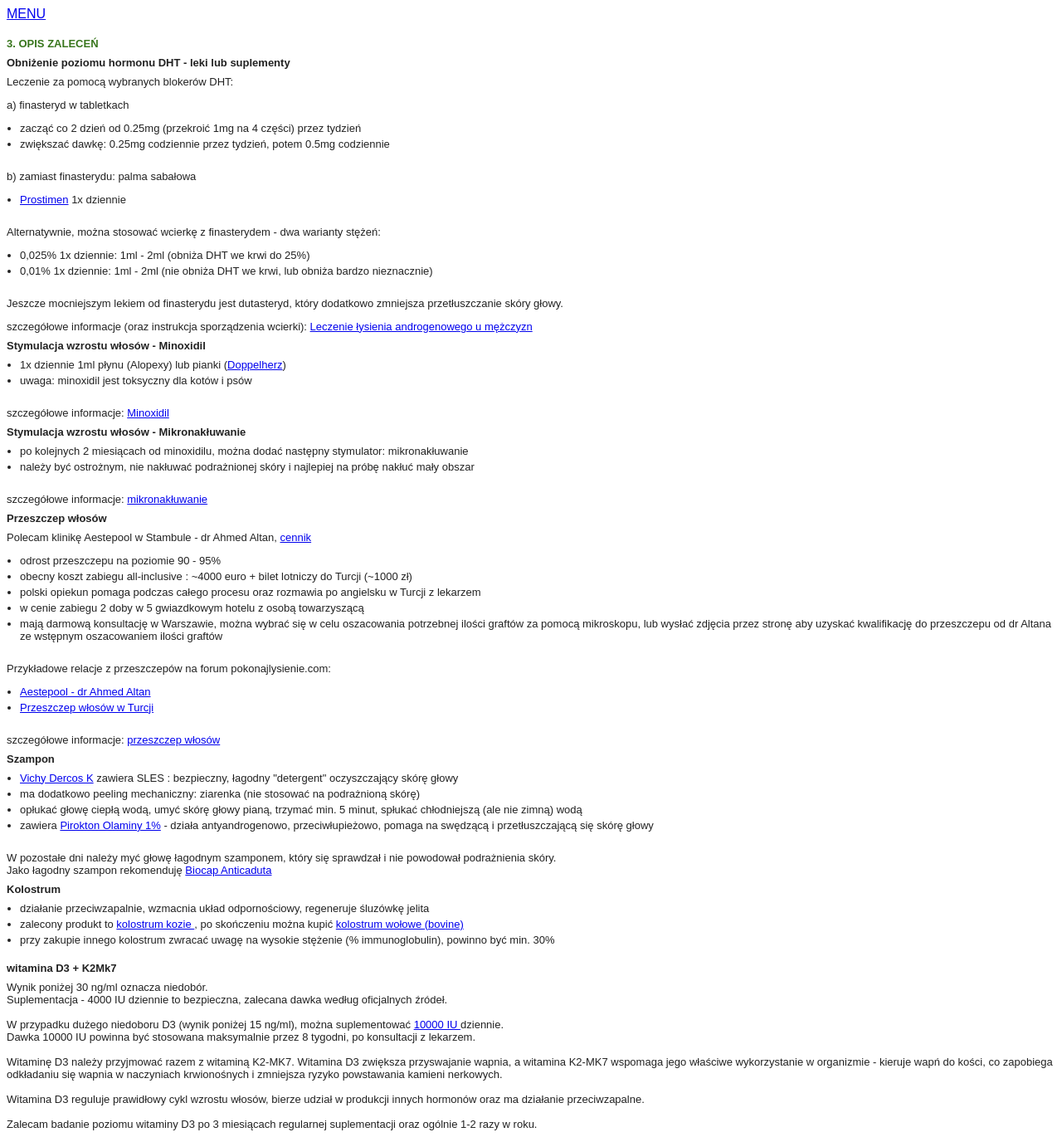
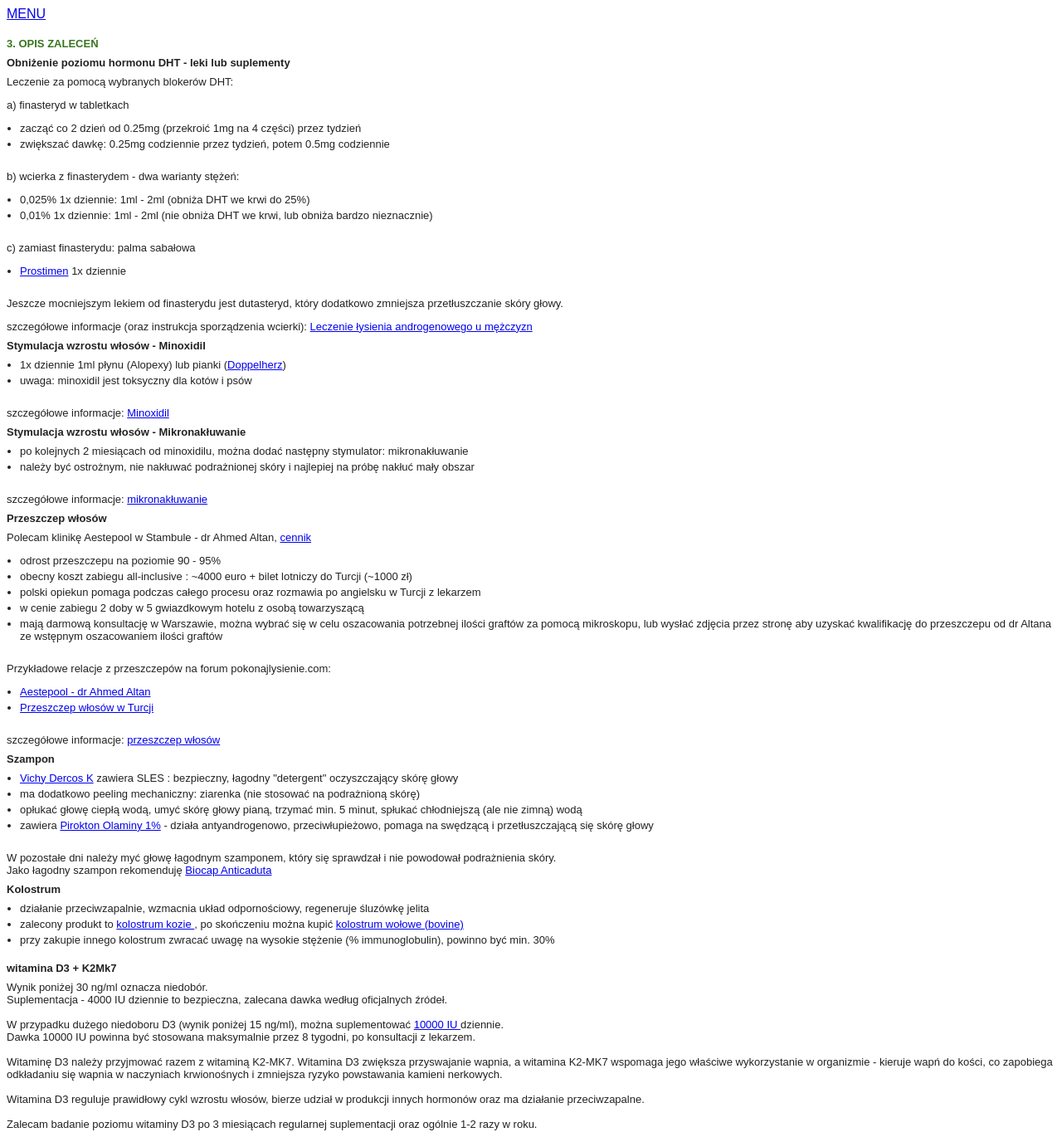
Before and after one commit to feegloo/feegloo.github.io, a Jekyll site: the page gmail/3-opis-zalecen.html, which Jekyll copies as it is, in a window 1280 px wide. Shown: the whole page at 83% size. Built offline with Jekyll 4.4.1, drawn with Linux system fonts in a browser that asks for light colours.

Commit message:
Update 3-opis-zalecen.html

```diff
--- a/gmail/3-opis-zalecen.html
+++ b/gmail/3-opis-zalecen.html
@@ -27,16 +27,7 @@
     </ul>
 
     <div>
-      b) zamiast finasterydu: palma sabałowa
-    </div>
-    <ul>
-      <li>
-        <a href="https://allegro.pl/oferta/prostimen-90-kaps-na-prostate-17532739186">Prostimen</a> 1x dziennie
-      </li>
-    </ul>
-
-    <div>
-      Alternatywnie, można stosować wcierkę z finasterydem - dwa warianty stężeń:
+      b) wcierka z finasterydem - dwa warianty stężeń:
     </div>
     <ul>
       <li>
@@ -47,13 +38,23 @@
       </li>
     </ul>
 
+    <div>
+      c) zamiast finasterydu: palma sabałowa
+    </div>
+    <ul>
+      <li>
+        <a href="https://allegro.pl/oferta/prostimen-90-kaps-na-prostate-17532739186">Prostimen</a> 1x dziennie
+      </li>
+    </ul>
+
     <p>
       Jeszcze mocniejszym lekiem od finasterydu jest dutasteryd, który dodatkowo zmniejsza przetłuszczanie skóry głowy.
     </p>
 
-    szczegółowe informacje (oraz instrukcja sporządzenia wcierki): <a
-      href="https://trycholog.pl/leczenie-lysienia-androgenowego-u-mezczyzn">Leczenie łysienia
-      androgenowego u mężczyzn</a>
+    szczegółowe informacje (oraz instrukcja sporządzenia wcierki):
+    <a href="https://trycholog.pl/leczenie-lysienia-androgenowego-u-mezczyzn">
+      Leczenie łysienia androgenowego u mężczyzn
+    </a>
 
     <h3>
       Stymulacja wzrostu włosów - Minoxidil
```
